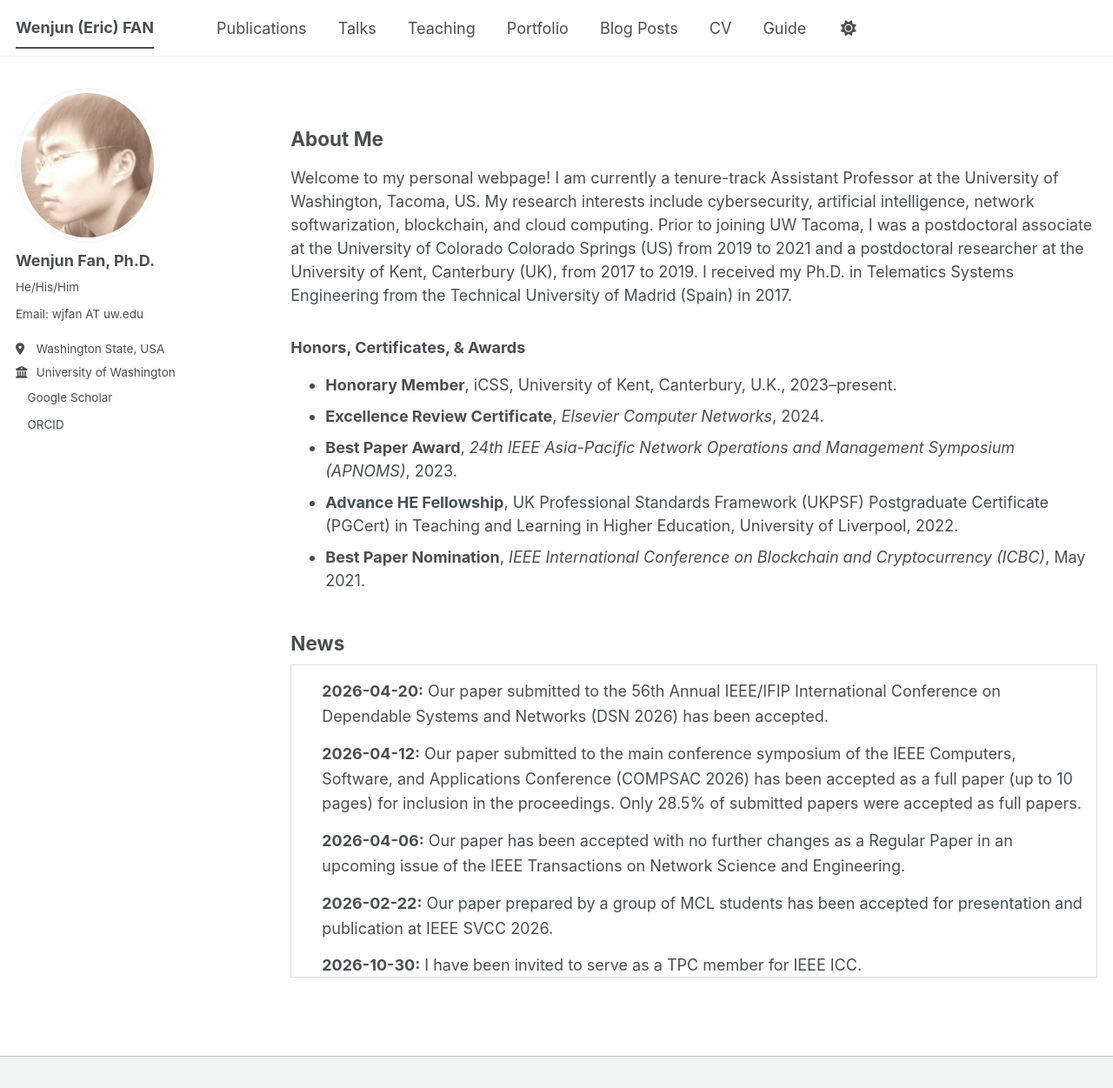
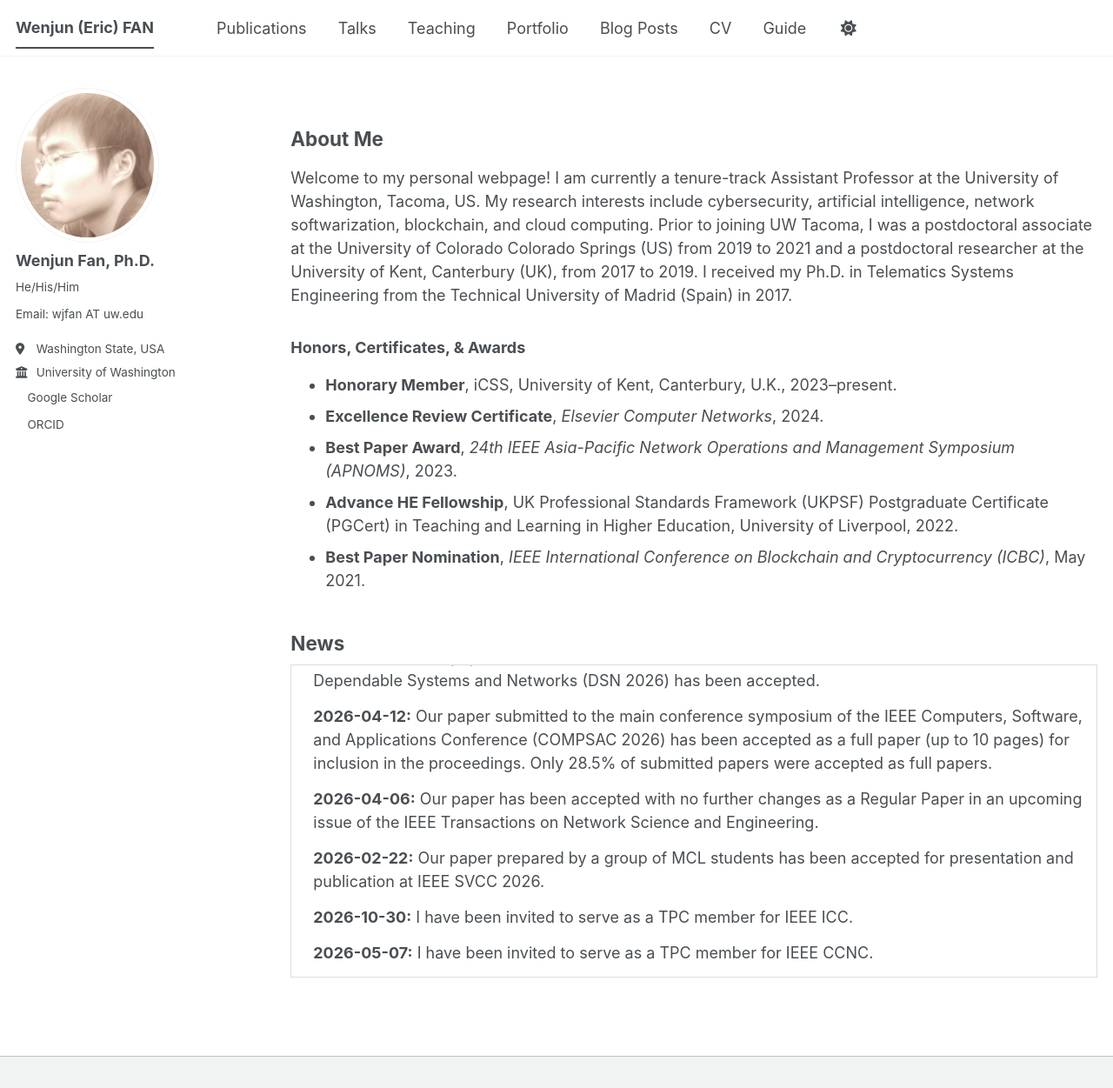
Before and after one commit to fanwj2010/fanwj2010.github.io, a Jekyll site: the page built from _pages/about.md, in a window 1280 px wide and 1251 px high. Shown: the whole window at 87% size. Built offline with Jekyll 4.4.1, drawn with Linux system fonts in a browser that asks for light colours; a script bundle is joined from its source files by our own code; a style sheet for code colours, icons or effects is not loaded; some of the changed lines change nothing that is shown.

Commit message:
Update about.md

```diff
--- a/_pages/about.md
+++ b/_pages/about.md
@@ -27,7 +27,7 @@
 }
 
 .news-ticker-track {
-  animation: news-scroll 20s linear infinite;
+  animation: news-scroll 15s linear infinite;
 }
 
 .news-ticker:hover .news-ticker-track {
@@ -45,13 +45,13 @@
 .news-ticker ul {
   margin-top: 0;
   margin-bottom: 0;
-  padding-left: 20px;
+  padding-left: 10px;
 }
 -->
 
 .news-ticker li {
   margin-bottom: 14px;
-  line-height: 1.6;
+  line-height: 1.5;
 }
 
 @keyframes news-scroll {
```
